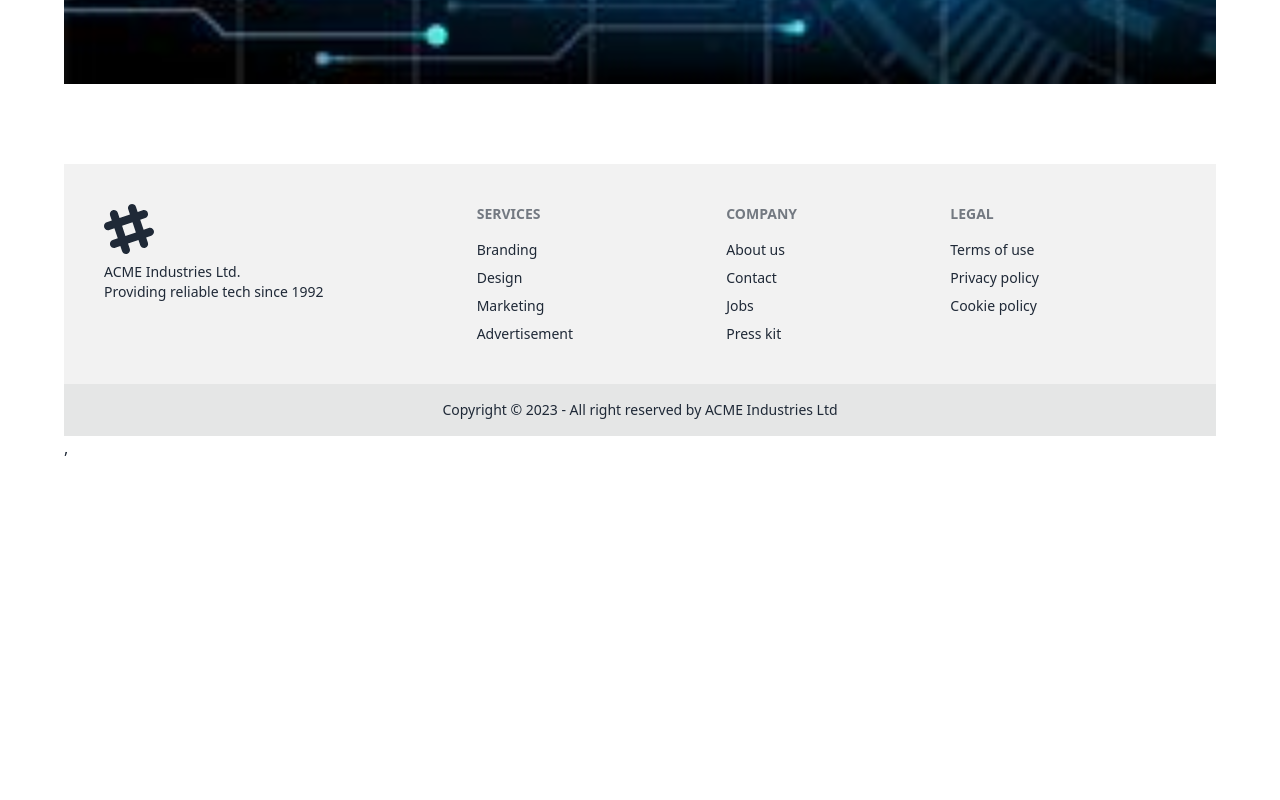
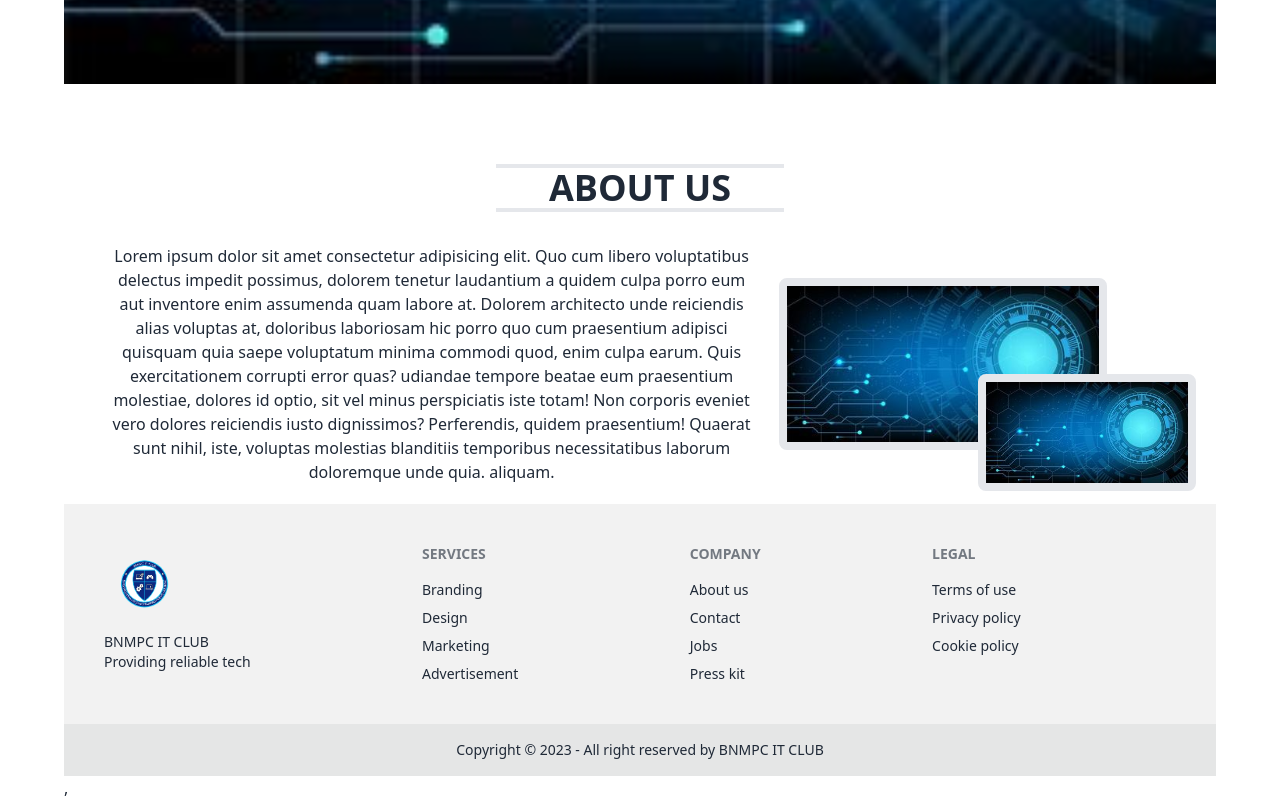
Before and after one commit to suraiyasultana826/bnmpc-it-club-client, a React (Vite) app: page / in a window 1280 px wide. Shown: the part 812-1612 px from the top of the page. Before the commit the page ends 1272 px from the top, so only its background shows below. Built offline with nearby package versions, Linux system fonts and the light colour scheme.

Commit message:
created about section

```diff
--- /dev/null
+++ b/src/Components/SectionTitle/SectionTitle.jsx
@@ -0,0 +1,12 @@
+
+const SectionTitle = ({heading, subHeading}) => {
+    return (
+        <div className="md:w-3/12 mx-auto text-center my-8">
+            {/* <p className="text-blue-600 mb-2">---{subHeading}---</p> */}
+            <p className="text-4xl uppercase border-y-4 font-bold ">{heading}</p>
+
+        </div>
+    );
+};
+
+export default SectionTitle;
--- /dev/null
+++ b/src/Pages/Home/AboutUs/AboutUs.jsx
@@ -0,0 +1,22 @@
+import SectionTitle from "../../../Components/SectionTitle/SectionTitle";
+import img from '../../../assets/banner.jpg'
+const AboutUs = () => {
+    return (
+        <div>
+            <SectionTitle heading={'About Us'}></SectionTitle>
+            <div className="md:flex my-5 ml-10 text-center justify-center items-center">
+                <div className="w-3/4">Lorem ipsum dolor sit amet consectetur adipisicing elit. Quo cum libero voluptatibus delectus impedit possimus, dolorem tenetur laudantium a quidem culpa porro eum aut inventore enim assumenda quam labore at.
+                Dolorem architecto unde reiciendis alias voluptas at, doloribus laboriosam hic porro quo cum praesentium adipisci quisquam quia saepe voluptatum minima commodi quod, enim culpa earum. Quis exercitationem corrupti error quas?
+               udiandae tempore beatae eum praesentium molestiae, dolores id optio, sit vel minus perspiciatis iste totam! Non corporis eveniet vero dolores reiciendis iusto dignissimos? Perferendis, quidem praesentium!
+                Quaerat sunt nihil, iste, voluptas molestias blanditiis temporibus necessitatibus laborum doloremque unde quia. aliquam.</div>
+                <div  className='lg:w-1/2 relative ml-5'>
+                    <img className='w-3/4 rounded-lg border-8' src={img} alt="" />
+                    <img className=' w-1/2 absolute right-5 top-24 rounded-lg border-8' src={img} alt="" />
+                </div>
+            </div>
+
+        </div>
+    );
+};
+
+export default AboutUs;
--- a/src/Pages/Home/Banner/Banner.jsx
+++ b/src/Pages/Home/Banner/Banner.jsx
@@ -2,7 +2,7 @@ import banner from '../../../assets/banner.jpg'
 const Banner = () => {
     return (
         <div className='w-full h-screen mb-20 bg-no-repeat bg-cover  ' style={{ backgroundImage: `url(${banner})` }}>
-          <div className='flex justify-center items-center ml-40 text-center w-3/4 mx-auto content-center lg:pt-40'>
+          <div className='flex justify-center items-center md:ml-40 text-center w-3/4 mx-auto content-center lg:pt-40'>
           <div>
            <h1 className='md:text-3xl text-white font-bold lg:my-10'>Not A Member?</h1>
                 <p className='text-white md:font-extrabold md:text-5xl lg:my-10'>Join Now!!</p>
--- a/src/Pages/Home/Home/Home.jsx
+++ b/src/Pages/Home/Home/Home.jsx
@@ -1,9 +1,11 @@
+import AboutUs from "../AboutUs/AboutUs";
 import Banner from "../Banner/Banner";
 
 const Home = () => {
     return (
         <div>
             <Banner></Banner>
+            <AboutUs></AboutUs>
 
         </div>
     );
--- a/src/Pages/Home/Shared/Footer/Footer.jsx
+++ b/src/Pages/Home/Shared/Footer/Footer.jsx
@@ -1,11 +1,11 @@
-
+import logo from '../../../../assets/Official Logo.png'
 const Footer = () => {
     return (
         <div>
             <footer className="footer p-10 bg-base-200 text-base-content">
                 <aside>
-                    <svg width="50" height="50" viewBox="0 0 24 24" xmlns="http://www.w3.org/2000/svg" fillRule="evenodd" clipRule="evenodd" className="fill-current"><path d="M22.672 15.226l-2.432.811.841 2.515c.33 1.019-.209 2.127-1.23 2.456-1.15.325-2.148-.321-2.463-1.226l-.84-2.518-5.013 1.677.84 2.517c.391 1.203-.434 2.542-1.831 2.542-.88 0-1.601-.564-1.86-1.314l-.842-2.516-2.431.809c-1.135.328-2.145-.317-2.463-1.229-.329-1.018.211-2.127 1.231-2.456l2.432-.809-1.621-4.823-2.432.808c-1.355.384-2.558-.59-2.558-1.839 0-.817.509-1.582 1.327-1.846l2.433-.809-.842-2.515c-.33-1.02.211-2.129 1.232-2.458 1.02-.329 2.13.209 2.461 1.229l.842 2.515 5.011-1.677-.839-2.517c-.403-1.238.484-2.553 1.843-2.553.819 0 1.585.509 1.85 1.326l.841 2.517 2.431-.81c1.02-.33 2.131.211 2.461 1.229.332 1.018-.21 2.126-1.23 2.456l-2.433.809 1.622 4.823 2.433-.809c1.242-.401 2.557.484 2.557 1.838 0 .819-.51 1.583-1.328 1.847m-8.992-6.428l-5.01 1.675 1.619 4.828 5.011-1.674-1.62-4.829z"></path></svg>
-                    <p>ACME Industries Ltd.<br />Providing reliable tech since 1992</p>
+                  <img className='w-20 h-20' src={logo} alt="" />
+                    <p>BNMPC IT CLUB<br />Providing reliable tech </p>
                 </aside>
                 <nav>
                     <header className="footer-title">Services</header>
@@ -30,7 +30,7 @@ const Footer = () => {
 
             </footer>
             <aside className="footer footer-center p-4 bg-base-300 text-base-content">
-                <p>Copyright © 2023 - All right reserved by ACME Industries Ltd</p>
+                <p>Copyright © 2023 - All right reserved by BNMPC IT CLUB</p>
             </aside>
 
         </div>
```
